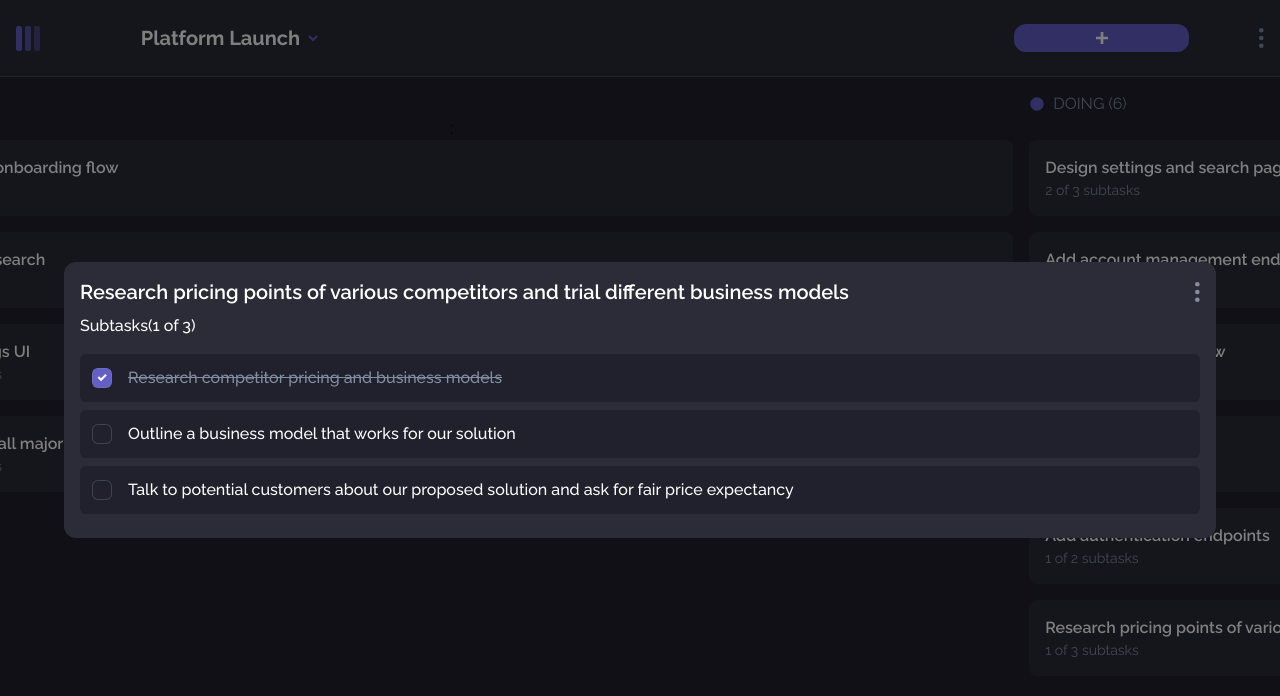
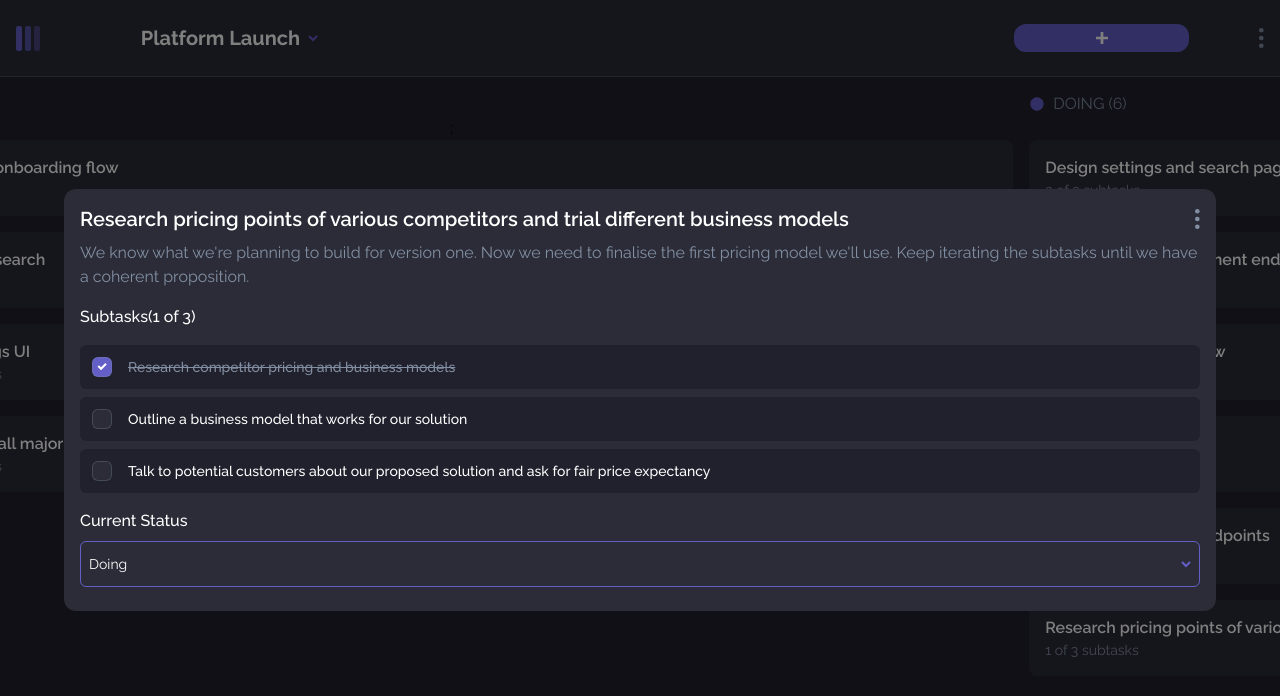
Before and after one commit to Paienobe/Kanban-manager, a React (Create React App) app: page / in a window 1280 px wide. Both pictures are taken after a click on the element 718 px from the left and 642 px from the top of the page. Shown: the part 4-700 px from the top of the page. Built offline with nearby package versions, Linux system fonts and the light colour scheme.

Commit message:
completed view task modal ui

```diff
--- a/src/components/TaskModal/TaskModal.tsx
+++ b/src/components/TaskModal/TaskModal.tsx
@@ -1,25 +1,47 @@
-import React from "react";
+import React, { useState, useRef } from "react";
 import { useGlobalContext } from "../../context/globalContext";
 import moreIcon from "../../assets/icon-vertical-ellipsis.svg";
-import { getCompletedSubtasks } from "../../utils/utils";
+import { detectOutsideClick, getCompletedSubtasks } from "../../utils/utils";
 import uuid from "react-uuid";
 import checkMark from "../../assets/icon-check.svg";
+import downIcon from "../../assets/icon-chevron-down.svg";
 
-const TaskModal = () => {
-  const { selectedTask, setSelectedTask } = useGlobalContext()!;
+type Props = {
+  taskIsSelected: boolean;
+  setTaskIsSelected: React.Dispatch<React.SetStateAction<boolean>>;
+};
+
+const TaskModal = ({ taskIsSelected, setTaskIsSelected }: Props) => {
+  const { selectedTask, currentBoard } = useGlobalContext()!;
   const completedSubtasks = getCompletedSubtasks(
     selectedTask!.subtasks
   ).completed;
   const totalSubtasks = getCompletedSubtasks(selectedTask!.subtasks).total;
+  const availableStatuses = currentBoard.columns.map((column) => {
+    return column.name;
+  });
+  const [showStatuses, setShowStatuses] = useState(false);
+  const modalRef = useRef<HTMLDivElement | null>(null);
+
   return (
-    <div className="fixed top-0 bottom-0 left-0 right-0 flex items-center justify-center bg-black bg-opacity-50">
-      <div className="bg-darkTiles p-4 rounded-xl w-[90%] text-left max-h-[85vh] overflow-y-auto">
+    <div
+      className="fixed top-0 bottom-0 left-0 right-0 flex items-center justify-center bg-black bg-opacity-50"
+      onClick={(e) => {
+        detectOutsideClick(e, modalRef, taskIsSelected, setTaskIsSelected);
+      }}
+    >
+      <div
+        className="bg-darkTiles p-4 rounded-xl w-[90%] text-left max-h-[85vh] overflow-y-auto"
+        ref={modalRef}
+      >
         <div className="flex items-center justify-between">
           <h1 className="text-darkModeTitle text-xl font-semibold">
             {selectedTask?.title}
           </h1>
           <img src={moreIcon} alt="more_icon" />
         </div>
+
+        <p className="text-subtextColor py-2">{selectedTask?.description}</p>
 
         <p className="text-darkModeTitle py-2 font-medium">
           Subtasks({completedSubtasks} of {totalSubtasks})
@@ -33,8 +55,8 @@ const TaskModal = () => {
                 className="flex items-center my-2 bg-darkBg p-3 rounded-md"
               >
                 <div
-                  className={`w-[20px] h-[20px] rounded-md ${
-                    subtask.isCompleted ? "bg-purple" : "bg-darkBg"
+                  className={`min-w-[20px] min-h-[20px] rounded-md ${
+                    subtask.isCompleted ? "bg-purple" : "bg-darkTiles"
                   } mr-4 flex items-center justify-center border border-subtextColor border-opacity-30`}
                 >
                   {subtask.isCompleted && <img src={checkMark} alt="" />}
@@ -44,7 +66,7 @@ const TaskModal = () => {
                     subtask.isCompleted
                       ? "text-subtextColor line-through"
                       : "text-white"
-                  } font-medium`}
+                  } font-medium text-sm`}
                 >
                   {subtask.title}
                 </p>
@@ -52,6 +74,40 @@ const TaskModal = () => {
             );
           })}
         </div>
+
+        <div>
+          <p className="text-darkModeTitle font-medium mt-4">Current Status</p>
+          <div>
+            <div
+              className="border border-purple px-2 py-3 rounded-md my-2 flex items-center justify-between"
+              onClick={() => {
+                setShowStatuses(!showStatuses);
+              }}
+            >
+              <p className="text-darkModeTitle text-sm">
+                {selectedTask?.status}
+              </p>
+              <img src={downIcon} alt="" />
+            </div>
+            <div
+              className={`bg-darkBg px-2 ${
+                showStatuses ? "py-3" : "py-0"
+              } rounded-md overflow-hidden ${
+                showStatuses
+                  ? "max-h-[1000px] transition-[max-height] duration-300 ease-in"
+                  : "max-h-[0px] transition-[max-height] duration-300 ease-smooth"
+              }`}
+            >
+              {availableStatuses.map((status) => {
+                return (
+                  <p key={uuid()} className={`text-subtextColor pb-2 text-sm`}>
+                    {status}
+                  </p>
+                );
+              })}
+            </div>
+          </div>
+        </div>
       </div>
     </div>
   );
--- a/src/components/TasksContainer/TasksContainer.tsx
+++ b/src/components/TasksContainer/TasksContainer.tsx
@@ -1,4 +1,4 @@
-import React from "react";
+import React, { useEffect, useState } from "react";
 import { useGlobalContext } from "../../context/globalContext";
 import TaskTile from "../TaskTiles/TaskTile";
 import { MdCircle } from "react-icons/md";
@@ -14,6 +14,13 @@ const TasksContainer = () => {
     "#2a3fdb",
     "#c36e6e",
   ];
+  const [taskIsSelected, setTaskIsSelected] = useState(false);
+  useEffect(() => {
+    if (selectedTask) {
+      setTaskIsSelected(true);
+    }
+  }, [selectedTask]);
+
   return (
     <div className="p-4 flex gap-x-4 items-start justify-between overflow-x-auto min-h-screen">
       {currentBoard.columns.map((column, index) => {
@@ -32,7 +39,12 @@ const TasksContainer = () => {
           </div>
         );
       })}
-      {selectedTask && <TaskModal />}
+      {taskIsSelected && (
+        <TaskModal
+          taskIsSelected={taskIsSelected}
+          setTaskIsSelected={setTaskIsSelected}
+        />
+      )}
     </div>
   );
 };
--- a/tailwind.config.js
+++ b/tailwind.config.js
@@ -14,6 +14,9 @@ module.exports = {
         purple: "#635fc7",
         red: "#ea5555",
       },
+      transitionTimingFunction: {
+        smooth: "cubic-bezier(0, 1, 0, 1)",
+      },
     },
   },
   plugins: [],
```
